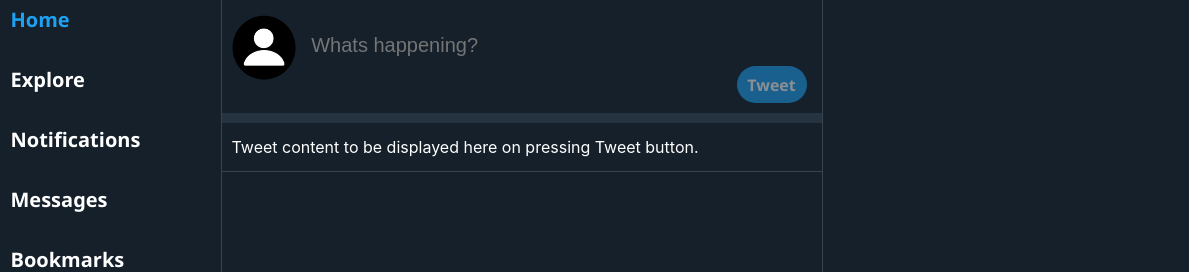
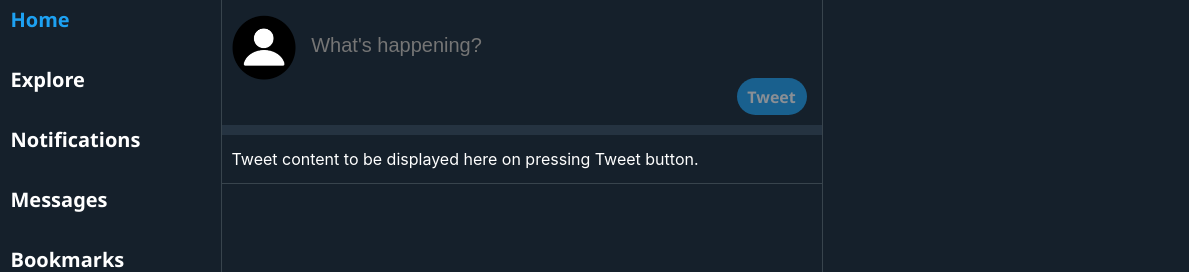
Before and after one commit to twinkle-das/twitter-clone, a website: page index.html in a window 1280 px wide. Shown: the part 63-335 px from the top of the page, 91-1280 px from the left. Drawn offline with Linux system fonts and the light colour scheme.

Commit message:
resolved some alignment issues

```diff
--- a/index.html
+++ b/index.html
@@ -60,7 +60,7 @@
                         <img src="images/profile.png" />
                     </div>
                     <div class="tweet-input">
-                        <input placeholder="Whats happening?" maxlength="280"> </input>
+                        <input placeholder="What's happening?" maxlength="280"> </input>
                     </div>
                 </div>
                 <div role="button" class="tweet-button">
--- a/style.css
+++ b/style.css
@@ -101,6 +101,9 @@ input {
     width: 100%;
 }
 
+.tweet-input {
+    margin-bottom: 40px;
+}
 .tweet-input input {
     padding: 5px;
     box-sizing: border-box;
```
Also changed, not shown: images/bookmark-on.png (added), images/explore-on.png (added), images/home-on.png, images/list-on.jpg (added), images/list-on.png (added), images/list-on.webp (added), images/message-on.jpg (added), images/message-on.png (added), images/more-on.png (added), images/notification-on.png (added), images/profile-on.png (added).
